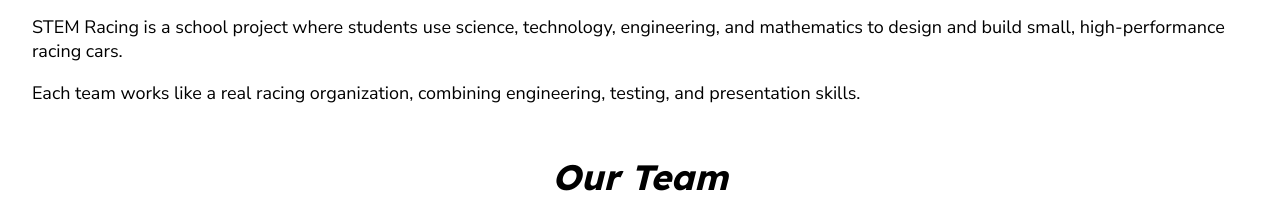
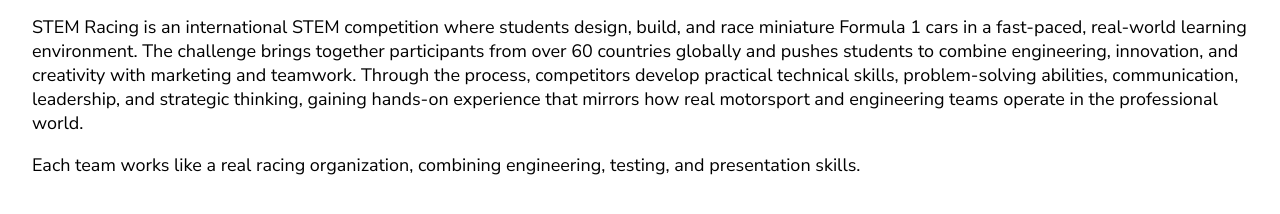
Before and after one commit to Cyberfilo/powairx-website, a plain HTML site: page index.html in a window 1280 px wide. Shown: the part 568-782 px from the top of the page. Drawn offline with nearby package versions, Linux system fonts and the light colour scheme.

Commit message:
enhanced texts

```diff
--- a/index.html
+++ b/index.html
@@ -50,9 +50,7 @@
 <section class="sect">
     <h2>What is STEM Racing?</h2>
     <p>
-        STEM Racing is a school project where students use science, technology,
-        engineering, and mathematics to design and build small, high-performance
-        racing cars.
+        STEM Racing is an international STEM competition where students design, build, and race miniature Formula 1 cars in a fast-paced,     real-world learning environment. The challenge brings together participants from over 60 countries globally and pushes students to combine engineering, innovation, and creativity with marketing and teamwork. Through the process, competitors develop practical technical skills, problem-solving abilities, communication, leadership, and strategic thinking, gaining hands-on experience that mirrors how real motorsport and engineering teams operate in the professional world.
     </p>
     <p>
         Each team works like a real racing organization, combining engineering,
```
